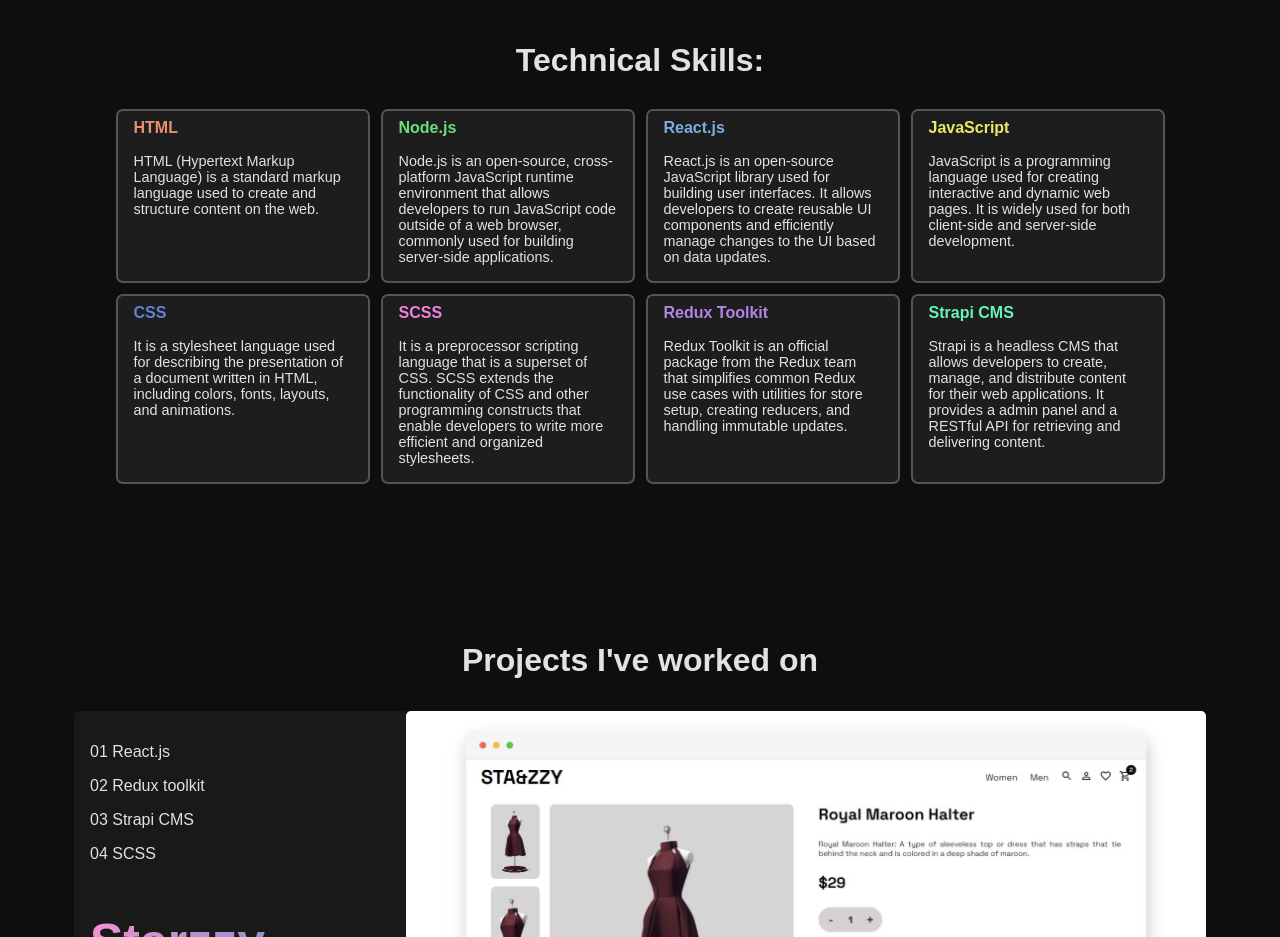
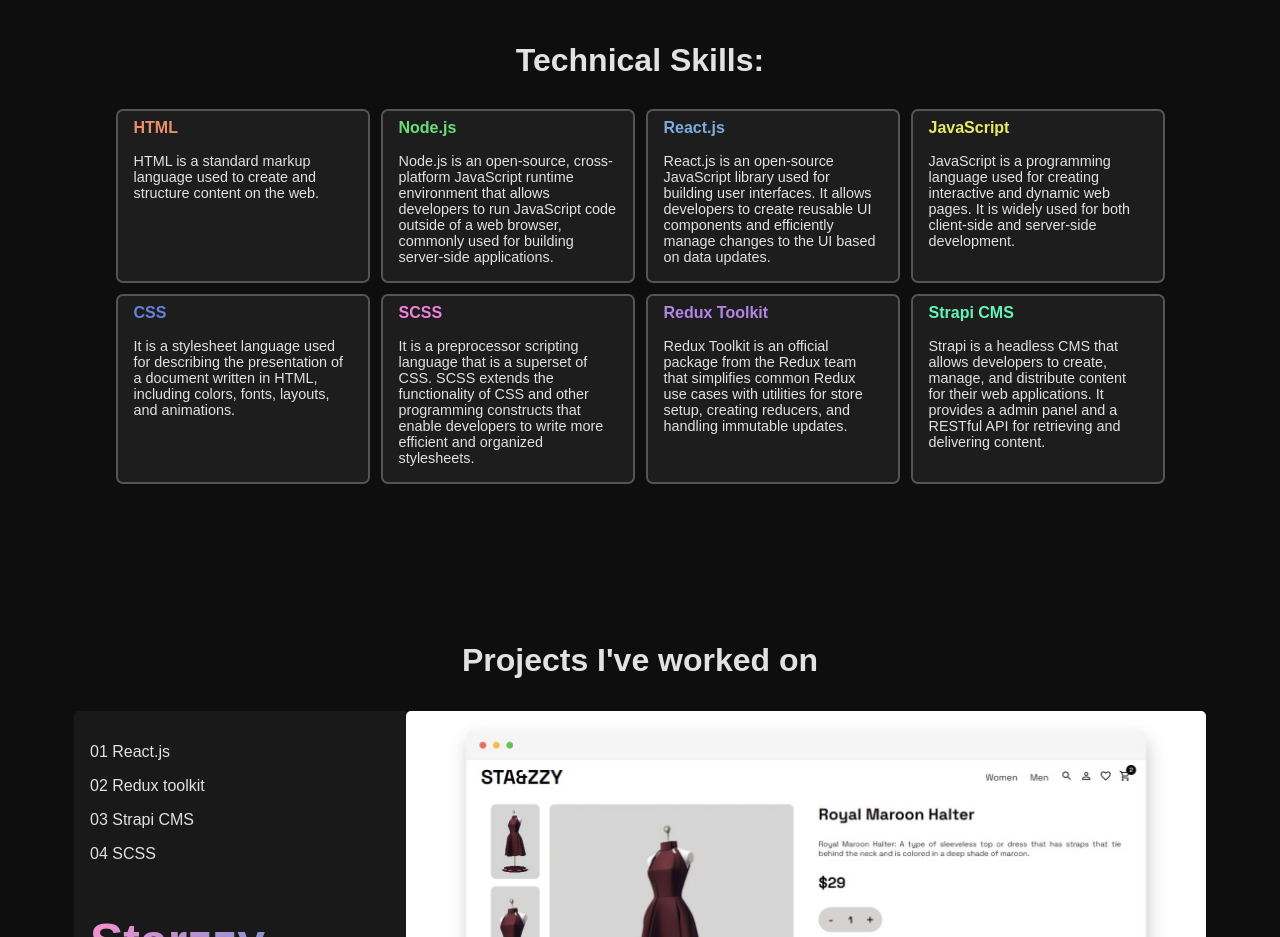
Before and after one commit to Mithesh-B/Portfolio, a React (Vite) app: page / in a window 1280 px wide. Shown: the part 780-1717 px from the top of the page. Built offline with nearby package versions, Linux system fonts and the light colour scheme; a web font is replaced by a local one.

Commit message:
Update TechSkills.jsx

```diff
--- a/src/TechSkills.jsx
+++ b/src/TechSkills.jsx
@@ -12,7 +12,7 @@ const TechSkills =forwardRef((props, ref) => {
       <div className='tech'>
         <div className="grid">
           <div className="html">HTML</div>
-          <div className='body'>HTML (Hypertext Markup Language) is a standard markup language used to create and structure content on the web.</div>
+          <div className='body'>HTML is a standard markup language used to create and structure content on the web.</div>
         </div>
         <div className="grid">
           <div className="node">Node.js</div>
```
